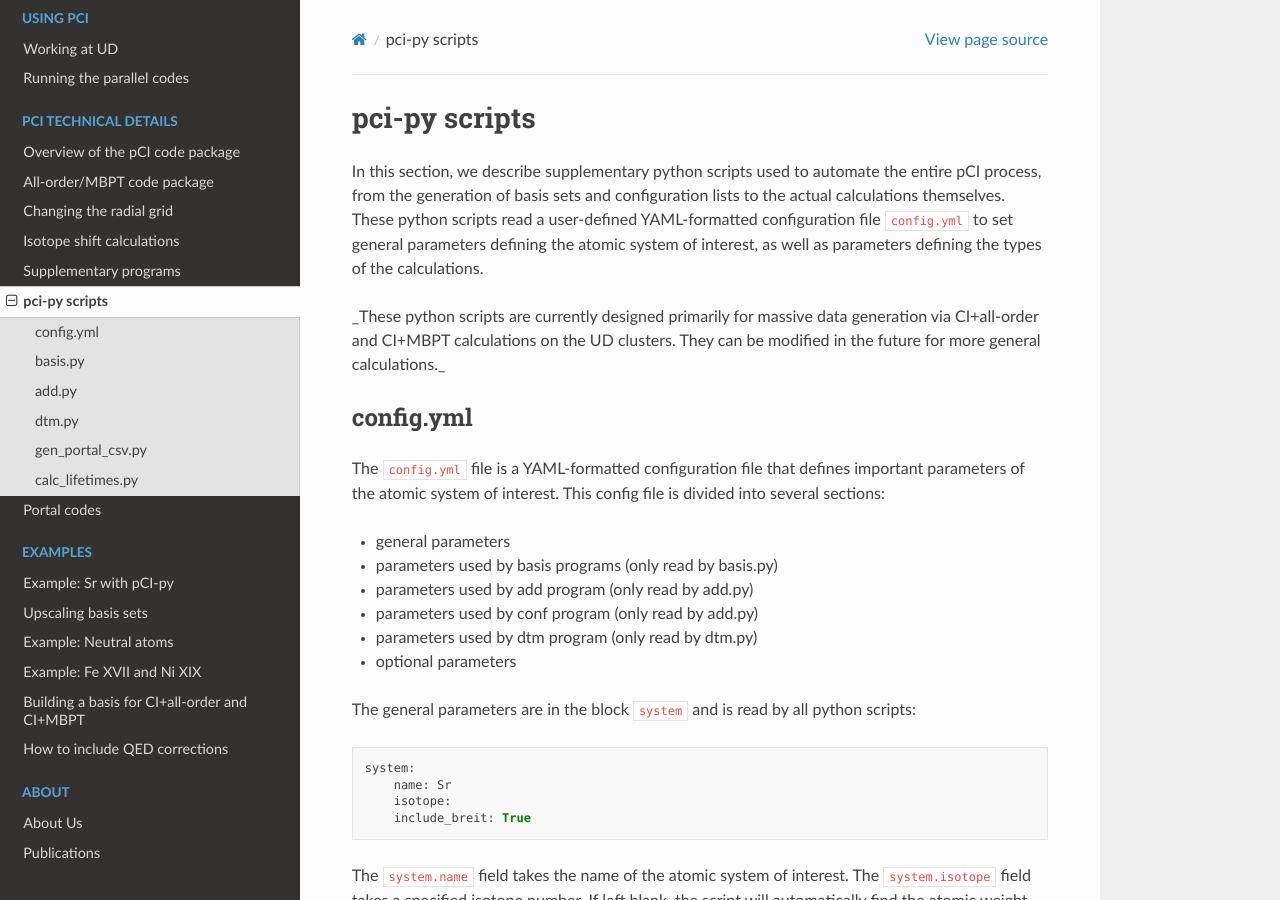
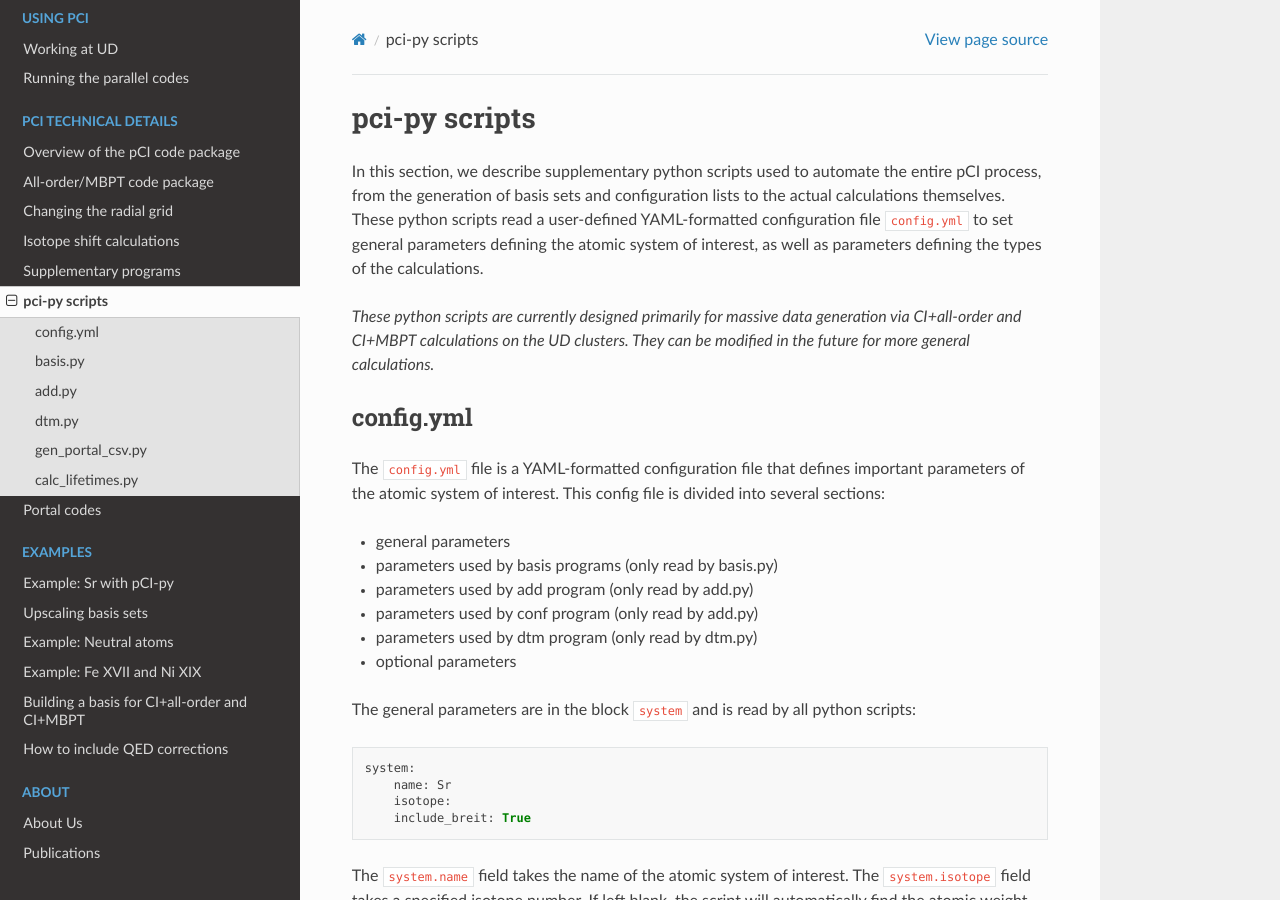
Before and after one commit to ud-pci/pCI, a Sphinx documentation site: the page built from docs/pci-py.rst, in a window 1280 px wide and 900 px high. Built offline with Sphinx 7.4.7 and the Read the Docs theme 2.0.0, drawn with Linux system fonts in a browser that asks for light colours; some of the changed text lies outside the part shown.

```diff
--- a/docs/pci-py.rst
+++ b/docs/pci-py.rst
@@ -3,7 +3,7 @@ pci-py scripts
 
 In this section, we describe supplementary python scripts used to automate the entire pCI process, from the generation of basis sets and configuration lists to the actual calculations themselves. These python scripts read a user-defined YAML-formatted configuration file ``config.yml`` to set general parameters defining the atomic system of interest, as well as parameters defining the types of the calculations.
 
-_These python scripts are currently designed primarily for massive data generation via CI+all-order and CI+MBPT calculations on the UD clusters. They can be modified in the future for more general calculations._
+*These python scripts are currently designed primarily for massive data generation via CI+all-order and CI+MBPT calculations on the UD clusters. They can be modified in the future for more general calculations.*
 
 config.yml
 ----------
@@ -92,7 +92,7 @@ In addition, the script will read the ``optional`` block:
 add.py
 ------
 
-The ``add.py`` script automatically generates the list of configurations given information about the atomic system of interest via a configuration file ``config.yml``. Note that if ``BASS.INP`` is not present, the order of the conigurations will be by $nl$, and not how it is defined in the basis set construction. This script reads the ``add`` block:
+The ``add.py`` script automatically generates the list of configurations given information about the atomic system of interest via a configuration file ``config.yml``. Note that if ``BASS.INP`` is not present, the order of the conigurations will be by :math:`nl`, and not how it is defined in the basis set construction. This script reads the ``add`` block:
 
 .. code-block::
 
```
